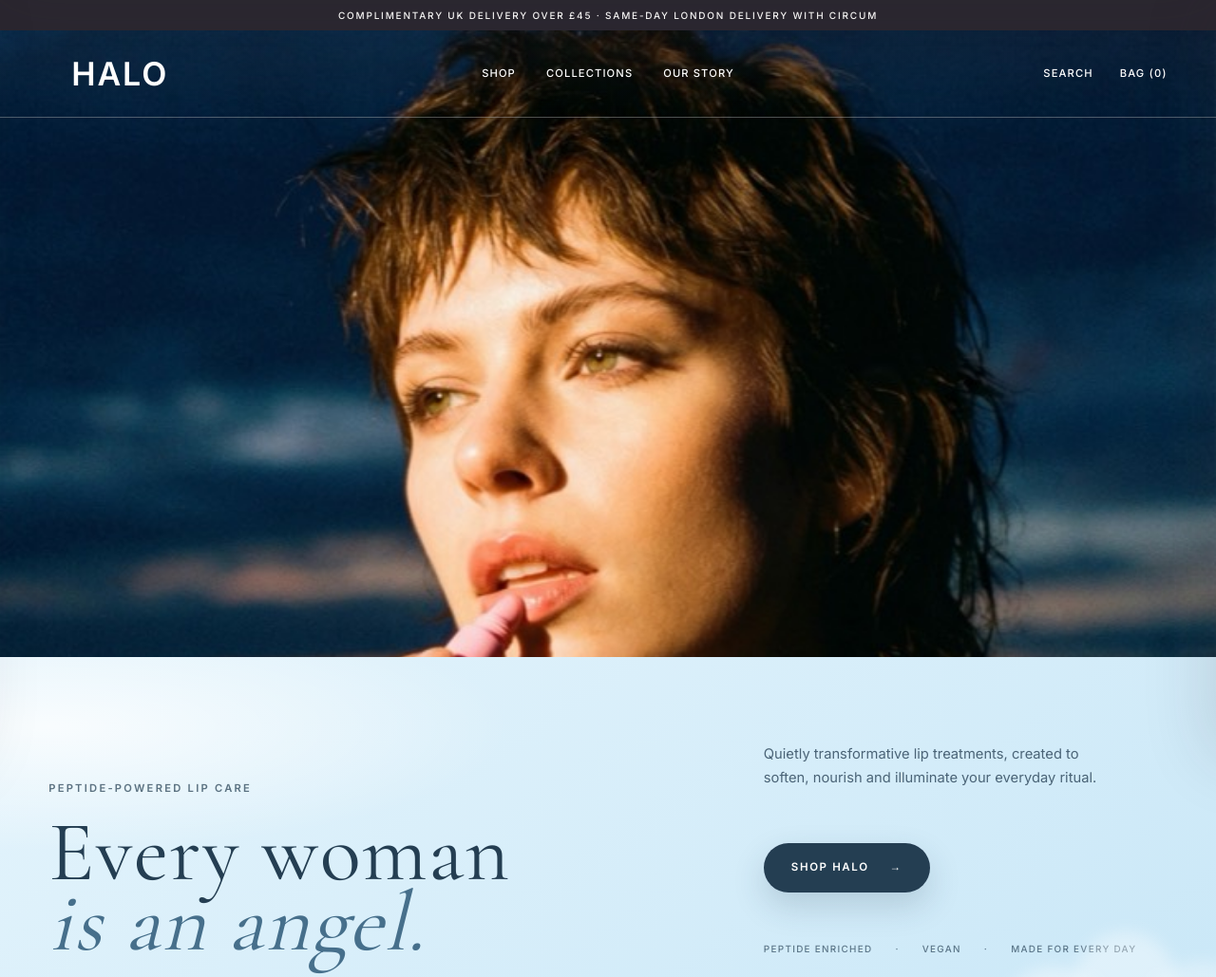
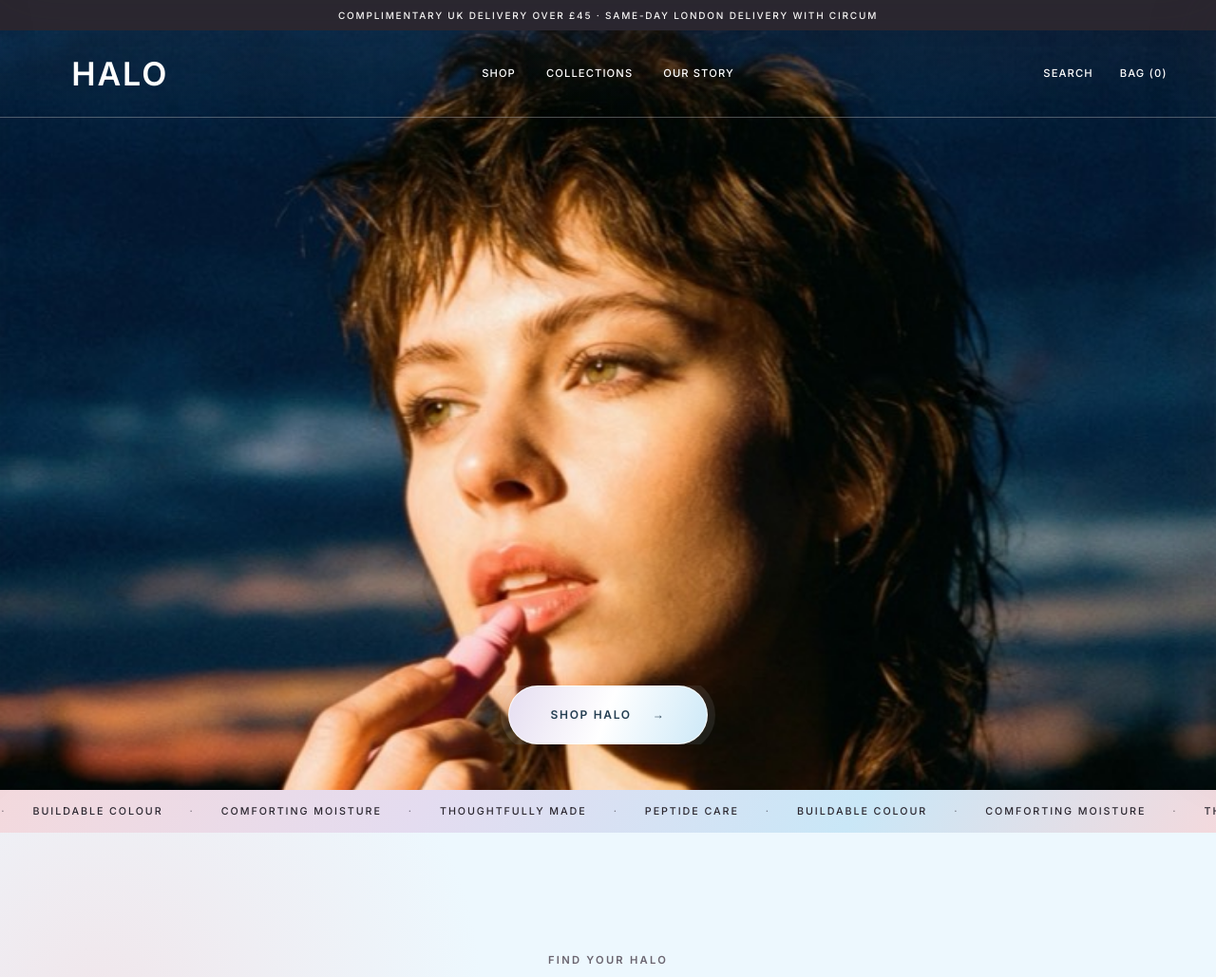
Before and after one commit to Lionoflondon/halo-skin-uk, a website: page index.html in a window 1280 px wide. Shown: the top 1029 px of the page at 95% size. Drawn offline with nearby package versions, Linux system fonts and the light colour scheme.

Commit message:
Simplify hero to image and Shop Halo CTA

```diff
--- a/home-rebuild.css
+++ b/home-rebuild.css
@@ -1070,3 +1070,74 @@
   .halo-home .hero .hero-copy { padding: 54px 24px 48px; }
   .halo-home .hero h1 { font-size: clamp(3.5rem, 17vw, 5rem); }
 }
+
+/* Final campaign hero: uninterrupted photograph and one high-impact CTA. */
+.halo-home .hero {
+  min-height: clamp(700px, 100svh, 980px);
+  height: 100svh;
+  max-height: 980px;
+  display: block;
+  background: #10283d;
+}
+.halo-home .hero .hero-image {
+  position: absolute;
+  inset: 0;
+  width: 100%;
+  height: 100%;
+}
+.halo-home .hero .hero-image img { object-position: 50% 30%; }
+.halo-home .hero .hero-cta-only {
+  position: absolute;
+  z-index: 3;
+  right: 0;
+  bottom: clamp(38px, 6vh, 76px);
+  left: 0;
+  width: auto;
+  margin: 0;
+  padding: 0;
+  display: flex;
+  align-items: center;
+  justify-content: center;
+  border: 0;
+  border-radius: 0;
+  background: transparent;
+  box-shadow: none;
+  pointer-events: none;
+  backdrop-filter: none;
+}
+.halo-home .hero .hero-cta-only::after { display: none; }
+.halo-home .hero .hero-cta-only .iridescent-button {
+  position: relative;
+  min-width: 210px;
+  min-height: 62px;
+  padding-inline: 30px;
+  overflow: hidden;
+  border: 1px solid rgba(255,255,255,.88);
+  background: linear-gradient(110deg, #fff 0%, #c9e7f7 30%, #e4dcf0 53%, #fff 76%, #c9e7f7 100%);
+  background-size: 240% 100%;
+  box-shadow: 0 18px 50px rgba(4,23,37,.34), 0 0 0 8px rgba(255,255,255,.09);
+  color: var(--sky-ink);
+  font-size: .75rem;
+  pointer-events: auto;
+  animation: halo-cta-shimmer 3.2s ease-in-out infinite;
+}
+.halo-home .hero .hero-cta-only .iridescent-button::before {
+  position: absolute;
+  inset: -1px;
+  border-radius: inherit;
+  background: linear-gradient(115deg, transparent 24%, rgba(255,255,255,.85) 46%, transparent 66%);
+  content: "";
+  transform: translateX(-115%);
+  animation: halo-cta-glint 2.8s ease-in-out infinite;
+  pointer-events: none;
+}
+.halo-home .hero .hero-cta-only .iridescent-button span { position: relative; z-index: 1; }
+@keyframes halo-cta-shimmer { 0%,100% { background-position: 0 50%; } 50% { background-position: 100% 50%; } }
+@keyframes halo-cta-glint { 0%,42% { transform: translateX(-115%); } 74%,100% { transform: translateX(115%); } }
+
+@media (max-width: 620px) {
+  .halo-home .hero { min-height: 720px; height: 100svh; }
+  .halo-home .hero .hero-image img { object-position: 50% 26%; }
+  .halo-home .hero .hero-cta-only { bottom: 30px; padding: 0; }
+  .halo-home .hero .hero-cta-only .iridescent-button { min-width: 188px; min-height: 56px; }
+}
--- a/index.html
+++ b/index.html
@@ -13,7 +13,7 @@
     <link rel="stylesheet" href="image-overrides.css" />
     <link rel="stylesheet" href="checkout.css" />
     <link rel="stylesheet" href="delivery.css" />
-    <link rel="stylesheet" href="home-rebuild.css?v=9" />
+    <link rel="stylesheet" href="home-rebuild.css?v=10" />
     <link rel="stylesheet" href="logo.css?v=5" />
   </head>
   <body class="halo-home">
@@ -33,13 +33,7 @@
     <main id="top">
       <section class="hero celestial-hero">
         <div class="cloud-layer cloud-one" aria-hidden="true"></div><div class="cloud-layer cloud-two" aria-hidden="true"></div>
-        <div class="hero-copy">
-          <p class="eyebrow">Peptide-powered lip care</p>
-          <h1>Every woman<br><em>is an angel.</em></h1>
-          <p class="hero-intro">Quietly transformative lip treatments, created to soften, nourish and illuminate your everyday ritual.</p>
-          <a class="button iridescent-button" href="#shop">Shop Halo <span aria-hidden="true">→</span></a>
-          <div class="hero-proof" aria-label="Halo product promises"><span>Peptide enriched</span><span>Vegan</span><span>Made for every day</span></div>
-        </div>
+        <div class="hero-copy hero-cta-only"><a class="button iridescent-button" href="#shop">Shop Halo <span aria-hidden="true">→</span></a></div>
         <figure class="hero-image floating-image" data-image-slot="hero"><img src="assets/halo-hero.jpg" alt="Model applying pink Halo peptide lip tint in golden light"><figcaption class="sr-only">Soft colour. Lasting care.</figcaption></figure>
       </section>
 
```
